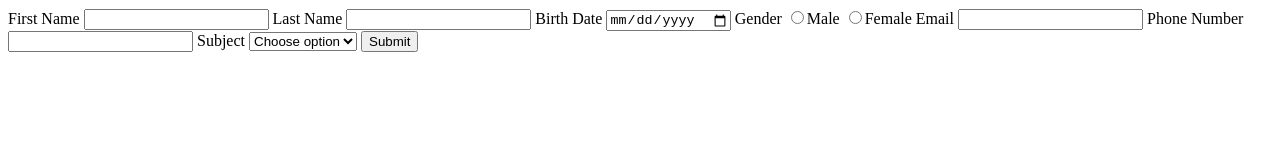
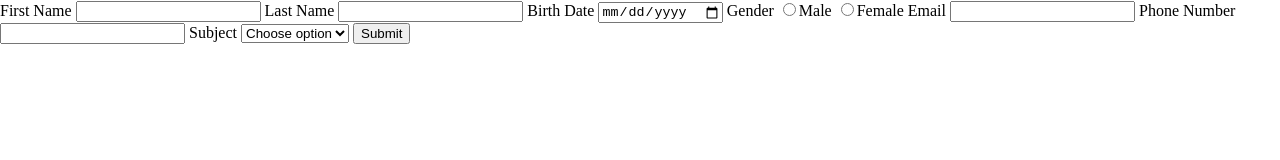
Before and after one commit to Soratun/tempo, a plain HTML site: page index.html in a window 1280 px wide. Drawn offline with nearby package versions, Linux system fonts and the light colour scheme.

Commit message:
add link reset css style

```diff
--- a/index.html
+++ b/index.html
@@ -4,6 +4,7 @@
     <meta charset="UTF-8">
     <meta name="viewport" content="width=device-width, initial-scale=1.0">
     <title>Register Form</title>
+    <link href="https://cdn.jsdelivr.net/npm/reset-css@5.0.2/reset.min.css" rel="stylesheet">
     <link rel="stylesheet" href="style.css">
 </head>
 <body>
```
